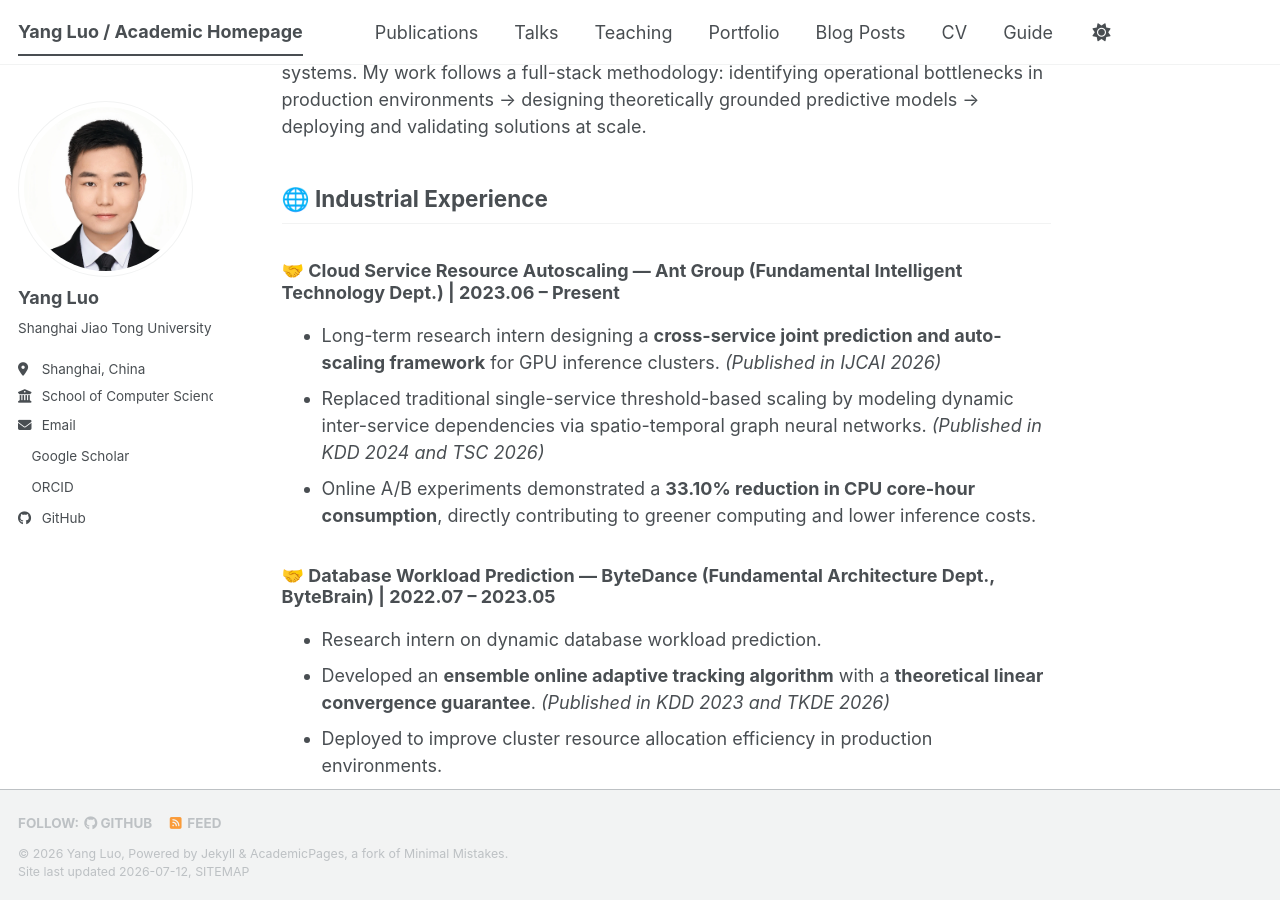
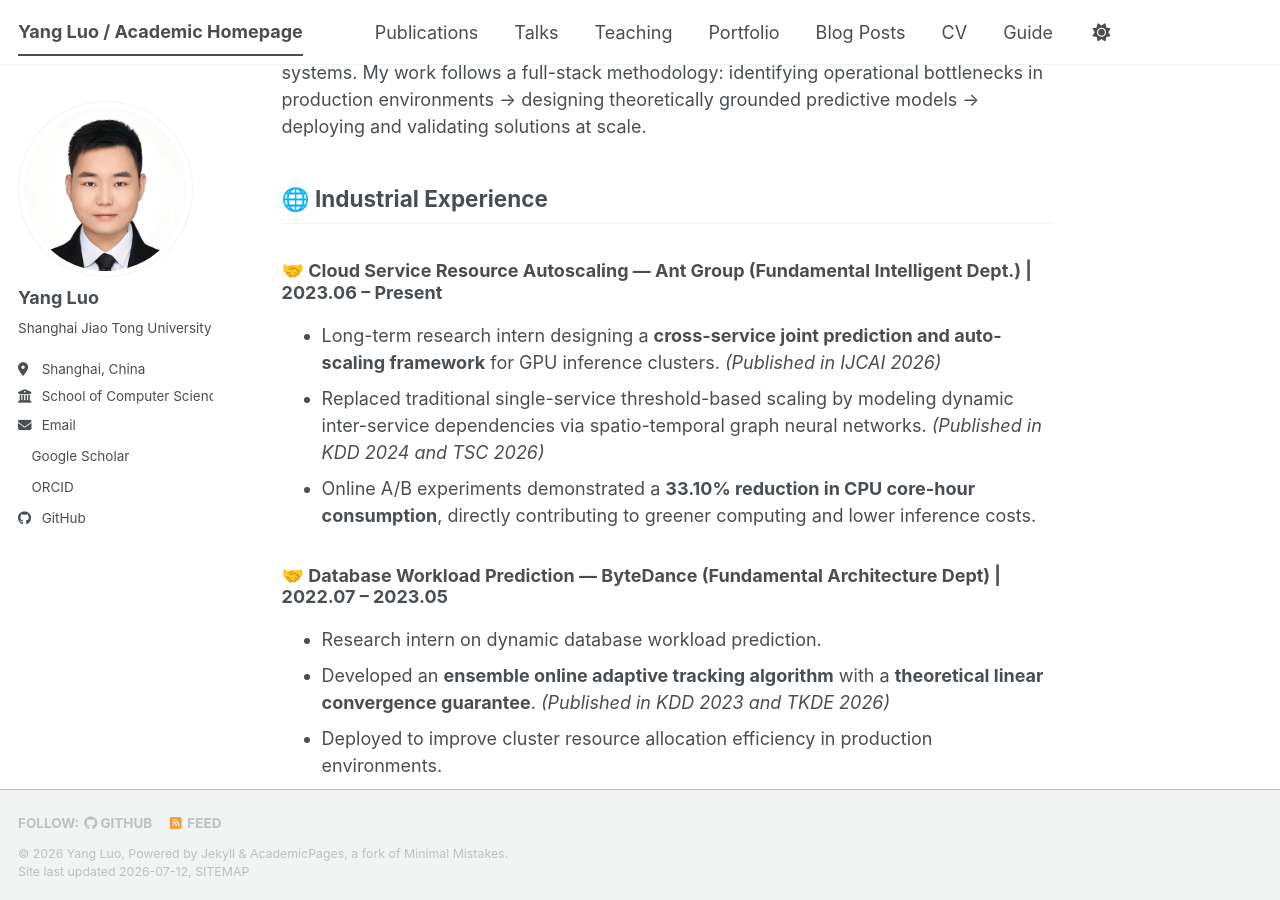
Before and after one commit to Floating-LY/Floating-LY.github.io, a Jekyll site: the page built from _pages/about.md, in a window 1280 px wide and 900 px high, scrolled down 518 px. Built offline with Jekyll 4.4.1, drawn with Linux system fonts in a browser that asks for light colours; a style sheet for code colours, icons or effects is not loaded.

Commit message:
Update about.md

```diff
--- a/_pages/about.md
+++ b/_pages/about.md
@@ -19,12 +19,12 @@ I believe the ultimate value of data mining research lies in its tangible impact
 
 ## 🌐 Industrial Experience
 
-### 🤝 Cloud Service Resource Autoscaling — Ant Group (Fundamental Intelligent Technology Dept.) | 2023.06 – Present
+### 🤝 Cloud Service Resource Autoscaling — Ant Group (Fundamental Intelligent Dept.) | 2023.06 – Present
   - Long-term research intern designing a **cross-service joint prediction and auto-scaling framework** for GPU inference clusters. *(Published in IJCAI 2026)*
   - Replaced traditional single-service threshold-based scaling by modeling dynamic inter-service dependencies via spatio-temporal graph neural networks. *(Published in KDD 2024 and TSC 2026)*
   - Online A/B experiments demonstrated a **33.10% reduction in CPU core-hour consumption**, directly contributing to greener computing and lower inference costs.
 
-### 🤝 Database Workload Prediction — ByteDance (Fundamental Architecture Dept., ByteBrain) | 2022.07 – 2023.05
+### 🤝 Database Workload Prediction — ByteDance (Fundamental Architecture Dept) | 2022.07 – 2023.05
   - Research intern on dynamic database workload prediction.
   - Developed an **ensemble online adaptive tracking algorithm** with a **theoretical linear convergence guarantee**. *(Published in KDD 2023 and TKDE 2026)*
   - Deployed to improve cluster resource allocation efficiency in production environments.
```
